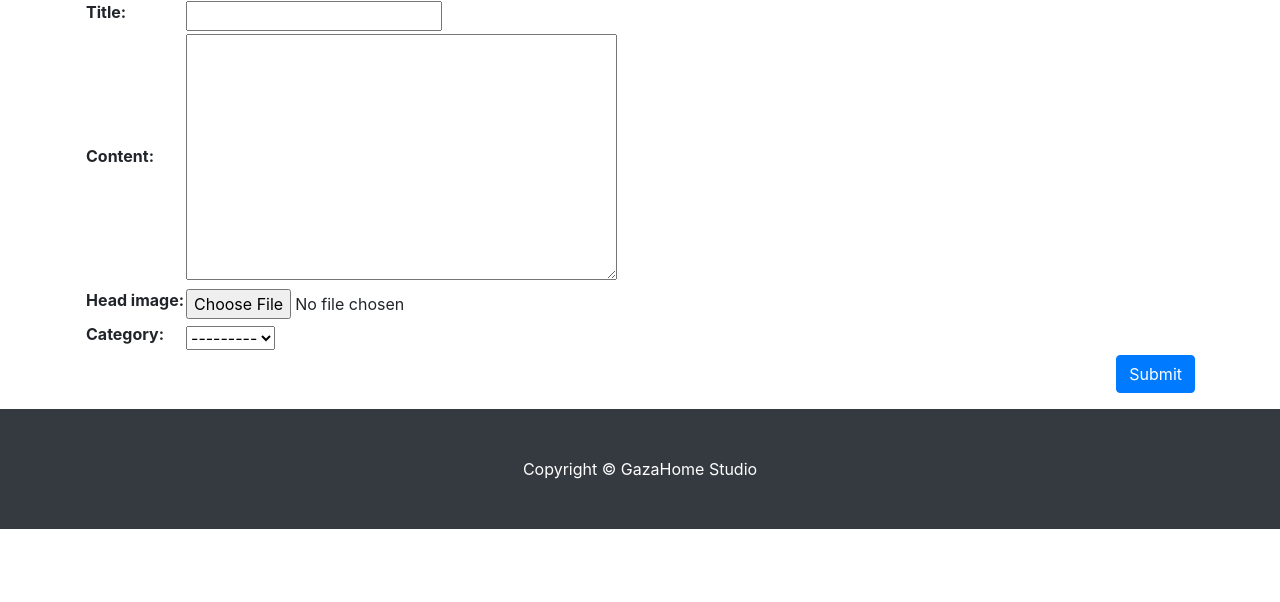
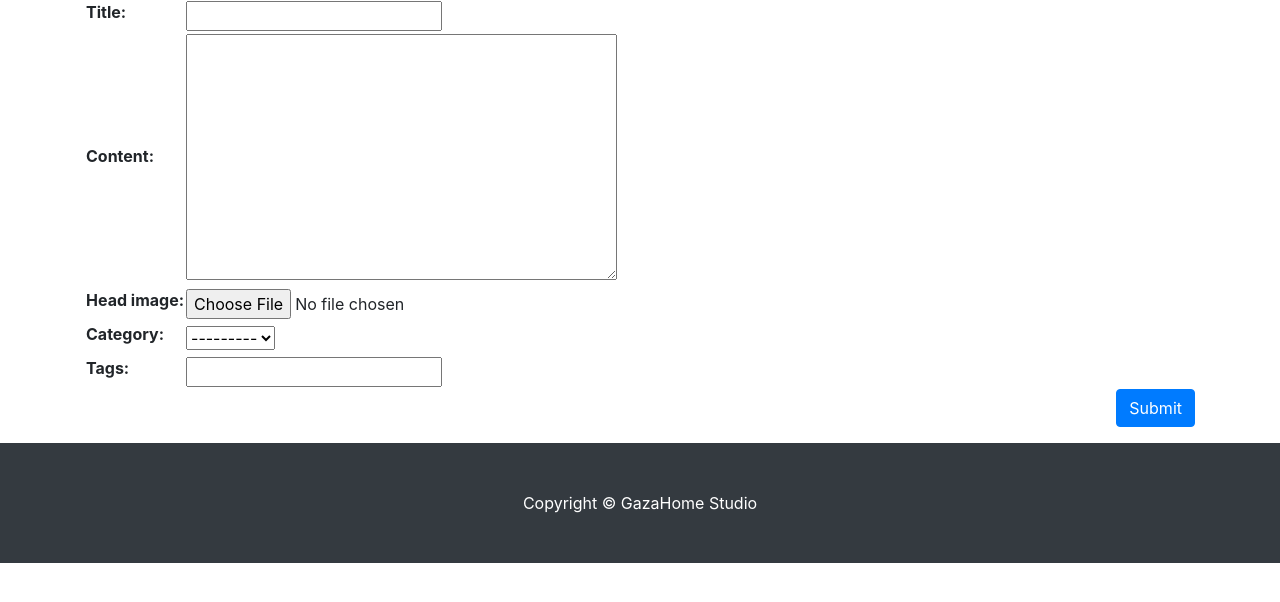
Before and after one commit to GoDa-Choe/UnvaccinatedRestaurantGuide-Gazaahome, a Django app: page /forum/create_post/ in a window 1280 px wide. Shown: the part 154-756 px from the top of the page. Run offline with Django 3.2, Linux system fonts and the light colour scheme; the visitor is signed in with stand-in values (Sample User, id 1); data that the repository does not hold is empty; some libraries are stand-ins or nearby versions.

Commit message:
게시글 태그 포함해서 작성하기 구현

```diff
--- a/forum/templates/forum/post_form.html
+++ b/forum/templates/forum/post_form.html
@@ -11,6 +11,10 @@
     <form method="post" enctype="multipart/form-data"> {% csrf_token %}
         <table>
             {{ form }}
+            <tr>
+                <th><label for="id_tags_str">Tags:</label></th>
+                <td><input type="text" name="tags_str" id="id_tags_str"></td>
+            </tr>
         </table>
         <button type="submit" class="btn btn-primary float-right">
             Submit
--- a/forum/templates/forum/post_update_form.html
+++ b/forum/templates/forum/post_update_form.html
@@ -11,6 +11,10 @@
     <form method="post" enctype="multipart/form-data"> {% csrf_token %}
         <table>
             {{ form }}
+            <tr>
+                <th><label for="id_tags_str">Tags:</label></th>
+                <td><input type="text" name="tags_str" id="id_tags_str" value="{{ tags_str_default }}"></td>
+            </tr>
         </table>
         <button type="submit" class="btn btn-primary float-right">
             Submit
--- a/forum/views.py
+++ b/forum/views.py
@@ -3,6 +3,7 @@ from forum.models import Post, Category, Tag
 from django.views.generic import ListView, DetailView, CreateView, UpdateView
 from django.contrib.auth.mixins import LoginRequiredMixin
 from django.core.exceptions import PermissionDenied
+from django.utils.text import slugify
 
 
 class PostUpdate(LoginRequiredMixin, UpdateView):
@@ -10,12 +11,42 @@ class PostUpdate(LoginRequiredMixin, UpdateView):
     fields = ['title', 'content', 'head_image', 'category', 'tags']
     template_name = 'forum/post_update_form.html'
 
-
     def dispatch(self, request, *args, **kwargs):
         if request.user.is_authenticated and request.user == self.get_object().author:
             return super(PostUpdate, self).dispatch(request, *args, **kwargs)
         else:
             raise PermissionDenied
+
+    def get_context_data(self, **kwargs):
+        context = super(PostUpdate, self).get_context_data()
+        if self.object.tags.exists():
+            tags_str_list = []
+            for tag in self.object.tags.all():
+                tags_str_list.append(tag.name)
+            context['tags_str_default'] = '#' + '#'.join(tags_str_list)
+
+        return context
+
+    def form_valid(self, form):
+        response = super(PostUpdate, self).form_valid(form)
+        self.object.tags.clear()
+
+        tags_str = self.request.POST.get('tags_str')
+
+        if tags_str:
+            tags_str = tags_str.strip(' #')
+            tags_str = tags_str.replace(',', '#')
+            tags_list = tags_str.split('#')
+
+            for tag in tags_list:
+                tag = tag.strip()
+                tag, is_tag_created = Tag.objects.get_or_create(name=tag)
+                if is_tag_created:
+                    tag.slug = slugify(tag, allow_unicode=True)
+                    tag.save()
+                self.object.tags.add(tag)
+
+        return response
 
 
 class PostCreate(LoginRequiredMixin, CreateView):
@@ -26,7 +57,24 @@ class PostCreate(LoginRequiredMixin, CreateView):
         current_user = self.request.user
         if current_user.is_authenticated:
             form.instance.author = current_user
-            return super(PostCreate, self).form_valid(form)
+            response = super(PostCreate, self).form_valid(form)
+
+            tags_str = self.request.POST.get('tags_str')
+
+            if tags_str:
+                tags_str = tags_str.strip(' #')
+                tags_str = tags_str.replace(',', '#')
+                tags_list = tags_str.split('#')
+
+                for tag in tags_list:
+                    tag = tag.strip()
+                    tag, is_tag_created = Tag.objects.get_or_create(name=tag)
+                    if is_tag_created:
+                        tag.slug = slugify(tag, allow_unicode=True)
+                        tag.save()
+                    self.object.tags.add(tag)
+
+            return response
         else:
             return redirect('/forum/')
 
```
